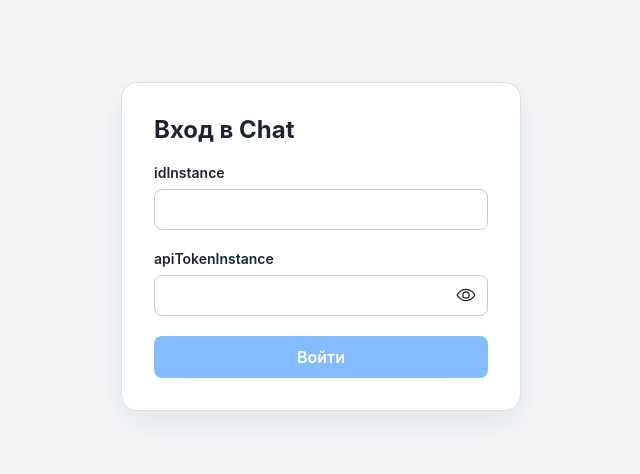
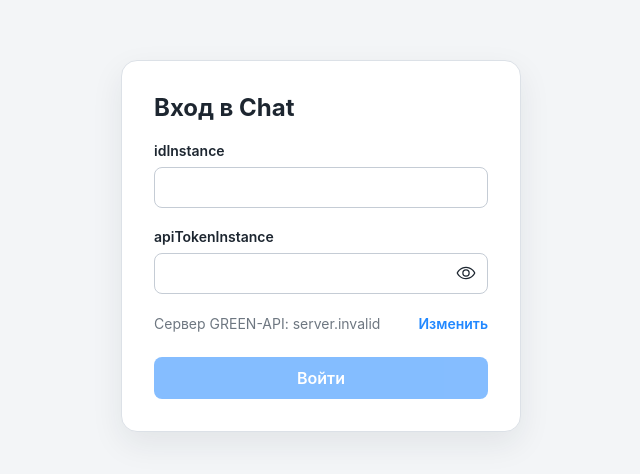
Before and after one commit to AlexandrCHEN/chat, a React (Vite) app: page / in a window 1280 px wide. Shown: the part 154-628 px from the top of the page, without its empty margins (319-959 px from the left). Built offline with nearby package versions, Linux system fonts and the light colour scheme; no server answers.

Commit message:
feat: add ApiUrlDialog component for managing GREEN-API server URL and integrate with LoginForm

```diff
--- a/src/App.tsx
+++ b/src/App.tsx
@@ -2,21 +2,21 @@ import { useCallback, useState } from 'react'
 import { GreenApiError, getStateInstance } from './api/greenApi'
 import { LoginForm } from './components/LoginForm/LoginForm'
 import { Messenger } from './components/Messenger/Messenger'
+import { clearApiUrl, loadApiUrl, saveApiUrl } from './lib/apiUrlStorage'
 import { clearCredentials, loadCredentials, saveCredentials } from './lib/credentialsStorage'
 import type { Credentials } from './types'
 
-const configurationError =
-  'Не задан адрес GREEN-API. Укажите VITE_GREEN_API_URL в файле .env и перезапустите приложение.'
-
 function App() {
-  const apiUrl = import.meta.env.VITE_GREEN_API_URL?.trim().replace(/\/+$/, '')
+  const defaultApiUrl = import.meta.env.VITE_GREEN_API_URL?.trim().replace(/\/+$/, '') || null
   const isLidMode = import.meta.env.VITE_LID_MODE !== 'false'
   const [credentials, setCredentials] = useState<Credentials | null>(() => loadCredentials())
+  const [savedApiUrl, setSavedApiUrl] = useState<string | null>(() => loadApiUrl())
   const [sessionEndMessage, setSessionEndMessage] = useState<string | null>(null)
+  const apiUrl = savedApiUrl ?? defaultApiUrl
 
   async function handleLogin(nextCredentials: Credentials): Promise<string | null> {
     if (!apiUrl) {
-      return configurationError
+      return 'Укажите адрес сервера GREEN-API.'
     }
 
     try {
@@ -41,22 +41,34 @@ function App() {
     setCredentials(null)
   }
 
+  function handleSaveApiUrl(nextApiUrl: string) {
+    saveApiUrl(nextApiUrl)
+    setSavedApiUrl(nextApiUrl)
+  }
+
+  function handleResetApiUrl() {
+    clearApiUrl()
+    setSavedApiUrl(null)
+  }
+
   const handleSessionEnd = useCallback(() => {
     clearCredentials()
     setCredentials(null)
     setSessionEndMessage('Сеанс завершен: GREEN-API отклонил ID инстанса или API-токен. Войдите снова.')
   }, [])
 
-  if (!apiUrl) {
+  if (!credentials || apiUrl === null) {
     return (
-      <main className="configurationError">
-        <p>{configurationError}</p>
-      </main>
+      <LoginForm
+        apiUrl={apiUrl}
+        hasDefaultApiUrl={defaultApiUrl !== null}
+        hasSavedApiUrl={savedApiUrl !== null}
+        onSaveApiUrl={handleSaveApiUrl}
+        onResetApiUrl={handleResetApiUrl}
+        onSubmit={handleLogin}
+        initialError={sessionEndMessage}
+      />
     )
-  }
-
-  if (!credentials) {
-    return <LoginForm onSubmit={handleLogin} initialError={sessionEndMessage} />
   }
 
   return (
@@ -95,7 +107,7 @@ function getRequestErrorMessage(error: unknown): string {
 
     if (error.type === 'http') {
       if (error.status === 401 || error.status === 403) {
-        return 'Не удалось проверить подключение. Проверьте ID инстанса и API-токен.'
+        return 'Не удалось проверить подключение. Проверьте ID инстанса, API-токен и адрес сервера GREEN-API.'
       }
 
       return 'Сервис GREEN-API временно недоступен. Попробуйте позже.'
--- /dev/null
+++ b/src/components/ApiUrlDialog/ApiUrlDialog.module.css
@@ -0,0 +1,103 @@
+.dialog {
+  width: min(calc(100% - 32px), 400px);
+  padding: 0;
+  border: 1px solid var(--color-border);
+  border-radius: 16px;
+  background: var(--color-surface);
+  color: var(--color-text);
+  box-shadow: 0 12px 32px var(--color-card-shadow);
+}
+
+.dialog::backdrop {
+  background: rgb(29 38 48 / 40%);
+}
+
+.form {
+  display: grid;
+  gap: 20px;
+  padding: 32px;
+}
+
+.title {
+  margin: 0;
+  font-size: 24px;
+}
+
+.field {
+  display: grid;
+  gap: 8px;
+  font-size: 14px;
+  font-weight: 600;
+}
+
+.field input {
+  width: 100%;
+  padding: 11px 12px;
+  border: 1px solid var(--color-input-border);
+  border-radius: 8px;
+  color: inherit;
+  font: inherit;
+}
+
+.field input:focus {
+  border-color: var(--color-accent);
+  outline: 2px solid var(--color-accent-focus);
+}
+
+.hint,
+.error {
+  margin: -8px 0 0;
+  font-size: 14px;
+  line-height: 1.4;
+}
+
+.hint {
+  color: var(--color-muted);
+}
+
+.error {
+  color: var(--color-error);
+}
+
+.actions {
+  display: flex;
+  gap: 12px;
+}
+
+.submit,
+.cancel,
+.reset {
+  min-height: 42px;
+  border-radius: 8px;
+  font: inherit;
+  font-weight: 600;
+  cursor: pointer;
+}
+
+.submit {
+  flex: 1;
+  border: 0;
+  background: var(--color-accent);
+  color: var(--color-surface);
+}
+
+.cancel,
+.reset {
+  border: 1px solid var(--color-input-border);
+  background: transparent;
+  color: inherit;
+}
+
+.cancel {
+  padding: 0 16px;
+}
+
+.reset {
+  padding: 10px 12px;
+}
+
+@media (max-width: 767px) {
+  .form {
+    padding: 24px;
+  }
+}
--- /dev/null
+++ b/src/components/ApiUrlDialog/ApiUrlDialog.tsx
@@ -0,0 +1,88 @@
+import { useEffect, useRef, useState } from 'react'
+import type { FormEvent } from 'react'
+import { normalizeApiUrl } from '../../lib/apiUrlStorage'
+import styles from './ApiUrlDialog.module.css'
+
+type ApiUrlDialogProps = {
+  apiUrl: string | null
+  hasDefaultApiUrl: boolean
+  hasSavedApiUrl: boolean
+  onSave: (apiUrl: string) => void
+  onReset: () => void
+  onClose: () => void
+}
+
+export function ApiUrlDialog({
+  apiUrl,
+  hasDefaultApiUrl,
+  hasSavedApiUrl,
+  onSave,
+  onReset,
+  onClose,
+}: ApiUrlDialogProps) {
+  const dialogRef = useRef<HTMLDialogElement>(null)
+  const [value, setValue] = useState(apiUrl ?? '')
+  const [error, setError] = useState<string | null>(null)
+
+  useEffect(() => {
+    const dialog = dialogRef.current
+
+    if (dialog !== null && !dialog.open) {
+      dialog.showModal()
+    }
+
+    return () => {
+      if (dialog?.open) {
+        dialog.close()
+      }
+    }
+  }, [])
+
+  function handleSubmit(event: FormEvent<HTMLFormElement>) {
+    event.preventDefault()
+
+    const normalizedApiUrl = normalizeApiUrl(value)
+
+    if (normalizedApiUrl === null) {
+      setError('Укажите адрес вида https://1234.api.green-api.com из личного кабинета GREEN-API.')
+      return
+    }
+
+    onSave(normalizedApiUrl)
+    onClose()
+  }
+
+  function handleReset() {
+    onReset()
+    onClose()
+  }
+
+  return (
+    <dialog className={styles.dialog} ref={dialogRef} onCancel={onClose} aria-labelledby="api-url-dialog-title">
+      <form className={styles.form} onSubmit={handleSubmit}>
+        <h2 className={styles.title} id="api-url-dialog-title">Сервер GREEN-API</h2>
+        <label className={styles.field}>
+          <span>Адрес сервера</span>
+          <input
+            value={value}
+            onChange={(event) => setValue(event.target.value)}
+            inputMode="url"
+            autoComplete="url"
+            autoFocus
+          />
+        </label>
+        <p className={styles.hint}>Скопируйте apiUrl из личного кабинета GREEN-API</p>
+        {error && <p className={styles.error} role="alert">{error}</p>}
+        <div className={styles.actions}>
+          <button className={styles.submit} type="submit">Сохранить</button>
+          <button className={styles.cancel} type="button" onClick={onClose}>Отмена</button>
+        </div>
+        {hasSavedApiUrl && hasDefaultApiUrl && (
+          <button className={styles.reset} type="button" onClick={handleReset}>
+            Сбросить к значению по умолчанию
+          </button>
+        )}
+      </form>
+    </dialog>
+  )
+}
--- a/src/components/LoginForm/LoginForm.module.css
+++ b/src/components/LoginForm/LoginForm.module.css
@@ -72,6 +72,33 @@
   line-height: 1.4;
 }
 
+.server {
+  display: flex;
+  align-items: center;
+  justify-content: space-between;
+  gap: 12px;
+  margin: -4px 0 0;
+  color: var(--color-muted);
+  font-size: 14px;
+  line-height: 1.4;
+}
+
+.serverButton {
+  flex: none;
+  padding: 4px 0;
+  border: 0;
+  background: transparent;
+  color: var(--color-accent);
+  font: inherit;
+  font-weight: 600;
+  cursor: pointer;
+}
+
+.serverButton:disabled {
+  cursor: not-allowed;
+  opacity: 0.55;
+}
+
 .submit {
   min-height: 42px;
   border: 0;
--- a/src/components/LoginForm/LoginForm.tsx
+++ b/src/components/LoginForm/LoginForm.tsx
@@ -1,22 +1,37 @@
 import { useState } from 'react'
 import { Eye, EyeSlash } from '@phosphor-icons/react'
 import type { SubmitEvent } from 'react'
+import { ApiUrlDialog } from '../ApiUrlDialog/ApiUrlDialog'
 import type { Credentials } from '../../types'
 import styles from './LoginForm.module.css'
 
 type LoginFormProps = {
+  apiUrl: string | null
+  hasDefaultApiUrl: boolean
+  hasSavedApiUrl: boolean
+  onSaveApiUrl: (apiUrl: string) => void
+  onResetApiUrl: () => void
   onSubmit: (credentials: Credentials) => Promise<string | null>
   initialError?: string | null
 }
 
-export function LoginForm({ onSubmit, initialError = null }: LoginFormProps) {
+export function LoginForm({
+  apiUrl,
+  hasDefaultApiUrl,
+  hasSavedApiUrl,
+  onSaveApiUrl,
+  onResetApiUrl,
+  onSubmit,
+  initialError = null,
+}: LoginFormProps) {
   const [idInstance, setIdInstance] = useState('')
   const [apiTokenInstance, setApiTokenInstance] = useState('')
   const [isTokenVisible, setIsTokenVisible] = useState(false)
   const [error, setError] = useState<string | null>(initialError)
   const [isSubmitting, setIsSubmitting] = useState(false)
+  const [isApiUrlDialogOpen, setIsApiUrlDialogOpen] = useState(false)
 
-  const isDisabled = idInstance.length === 0 || apiTokenInstance.trim().length === 0 || isSubmitting
+  const isDisabled = idInstance.length === 0 || apiTokenInstance.trim().length === 0 || isSubmitting || apiUrl === null
 
   async function handleSubmit(event: SubmitEvent<HTMLFormElement>) {
     event.preventDefault()
@@ -78,10 +93,39 @@ export function LoginForm({ onSubmit, initialError = null }: LoginFormProps) {
           </span>
         </label>
         {error && <p className={styles.error} role="alert">{error}</p>}
+        <div className={styles.server}>
+          <span>Сервер GREEN-API: {apiUrl ? getApiUrlHost(apiUrl) : 'не задан'}</span>
+          <button
+            className={styles.serverButton}
+            type="button"
+            onClick={() => setIsApiUrlDialogOpen(true)}
+            disabled={isSubmitting}
+          >
+            {apiUrl ? 'Изменить' : 'Указать'}
+          </button>
+        </div>
         <button className={styles.submit} type="submit" disabled={isDisabled}>
           {isSubmitting ? 'Проверяем…' : 'Войти'}
         </button>
       </form>
+      {isApiUrlDialogOpen && (
+        <ApiUrlDialog
+          apiUrl={apiUrl}
+          hasDefaultApiUrl={hasDefaultApiUrl}
+          hasSavedApiUrl={hasSavedApiUrl}
+          onSave={onSaveApiUrl}
+          onReset={onResetApiUrl}
+          onClose={() => setIsApiUrlDialogOpen(false)}
+        />
+      )}
     </main>
   )
 }
+
+function getApiUrlHost(apiUrl: string): string {
+  try {
+    return new URL(apiUrl).host || apiUrl
+  } catch {
+    return apiUrl
+  }
+}
--- /dev/null
+++ b/src/lib/apiUrlStorage.ts
@@ -0,0 +1,77 @@
+const storageKey = 'max-chat.api-url'
+
+export function loadApiUrl(): string | null {
+  try {
+    const value = localStorage.getItem(storageKey)
+
+    if (value === null) {
+      return null
+    }
+
+    const apiUrl = normalizeApiUrl(value)
+
+    if (apiUrl !== null) {
+      return apiUrl
+    }
+  } catch {
+    clearApiUrl()
+    return null
+  }
+
+  clearApiUrl()
+  return null
+}
+
+export function saveApiUrl(apiUrl: string): void {
+  try {
+    localStorage.setItem(storageKey, apiUrl)
+  } catch {
+    return
+  }
+}
+
+export function clearApiUrl(): void {
+  try {
+    localStorage.removeItem(storageKey)
+  } catch {
+    return
+  }
+}
+
+export function normalizeApiUrl(value: string): string | null {
+  try {
+    const source = value.trim()
+    const url = new URL(source)
+    const authority = source.match(/^https:\/\/([^/?#]*)/i)?.[1]
+
+    if (
+      url.protocol !== 'https:' ||
+      authority === undefined ||
+      authority.includes(':') ||
+      !isGreenApiHost(url.hostname) ||
+      url.pathname !== '/' ||
+      url.search !== '' ||
+      url.hash !== '' ||
+      source.includes('?') ||
+      source.includes('#') ||
+      url.port !== '' ||
+      url.username !== '' ||
+      url.password !== ''
+    ) {
+      return null
+    }
+
+    return `https://${url.hostname}`
+  } catch {
+    return null
+  }
+}
+
+function isGreenApiHost(hostname: string): boolean {
+  return (
+    hostname === 'green-api.com' ||
+    hostname === 'greenapi.com' ||
+    hostname.endsWith('.green-api.com') ||
+    hostname.endsWith('.greenapi.com')
+  )
+}
```
Also changed, not shown: src/index.css (+0 -18 lines), 1 other file (tests, documents, lock files or other folders).
